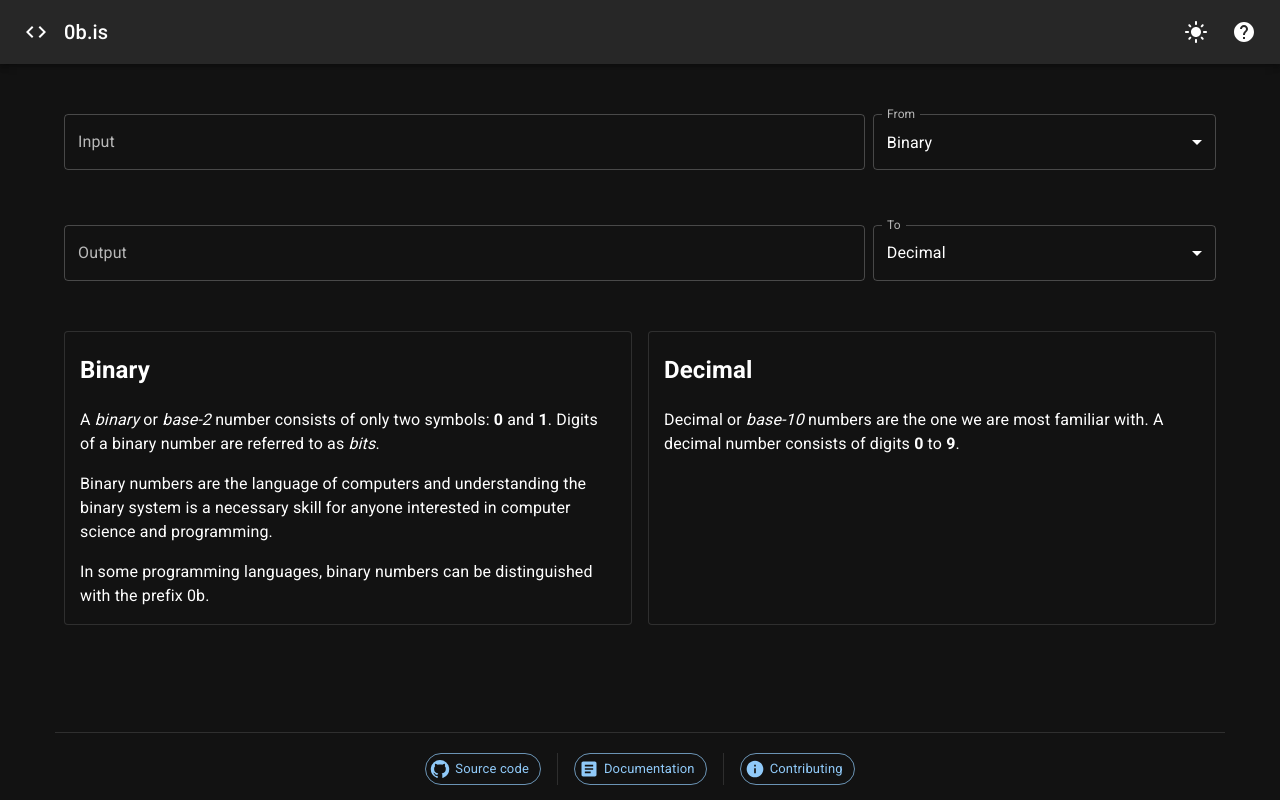
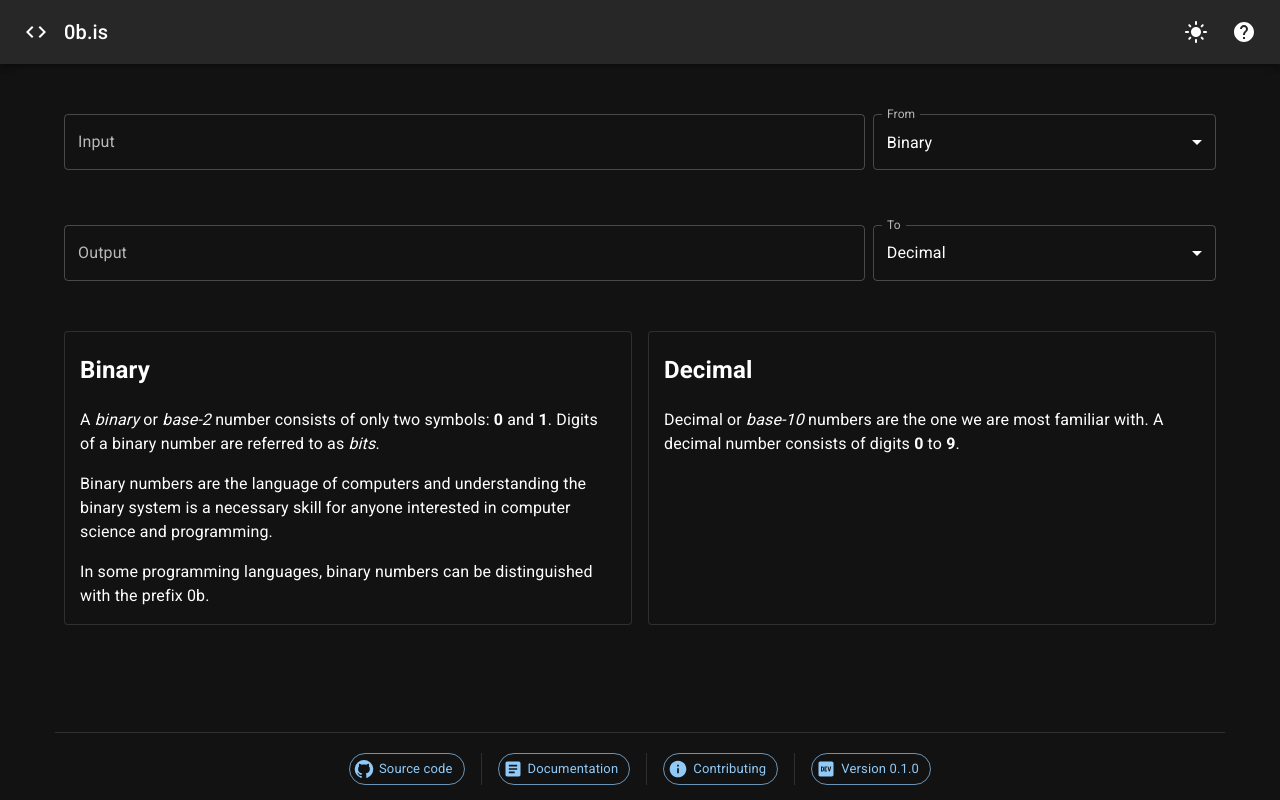
Before and after one commit to rikurauhala/0b.is, a React (Create React App) app: page / in a window 1280 px wide. Built offline with nearby package versions, Linux system fonts and the light colour scheme.

Commit message:
Add a changelog / version button to footer

```diff
--- a/src/components/Footer/Footer.tsx
+++ b/src/components/Footer/Footer.tsx
@@ -6,6 +6,7 @@ import Stack from '@mui/material/Stack';
 import ArticleIcon from '@mui/icons-material/Article';
 import GitHubIcon from '@mui/icons-material/GitHub';
 import InfoIcon from '@mui/icons-material/Info';
+import LogoDevIcon from '@mui/icons-material/LogoDev';
 
 import { FooterLinkProps } from '../../types/types';
 
@@ -22,7 +23,9 @@ const FooterLink = ({ url, text, }: FooterLinkProps) => {
           ? <GitHubIcon fontSize='small' />
           : text === 'Contributing'
             ? <InfoIcon fontSize='small' />
-            : <ArticleIcon fontSize='small' />
+            : text === 'Documentation'
+              ? <ArticleIcon fontSize='small' />
+              : <LogoDevIcon fontSize='small' />
       }
       target='_blank'
       variant='outlined'
@@ -34,6 +37,7 @@ const Footer = () => {
   const urlSourceCode = 'https://github.com/rikurauhala/0b.is';
   const urlDocumentation = `${urlSourceCode}/wiki`;
   const urlContributing = `${urlSourceCode}/blob/main/CONTRIBUTING.md`;
+  const urlChangelog = `${urlSourceCode}/wiki/Changelog`;
 
   return (
     <Container
@@ -55,6 +59,7 @@ const Footer = () => {
         <FooterLink url={urlSourceCode} text='Source code' />
         <FooterLink url={urlDocumentation} text='Documentation' />
         <FooterLink url={urlContributing} text='Contributing' />
+        <FooterLink url={urlChangelog} text='Version 0.1.0' />
       </Stack>
     </Container>
   );
```
